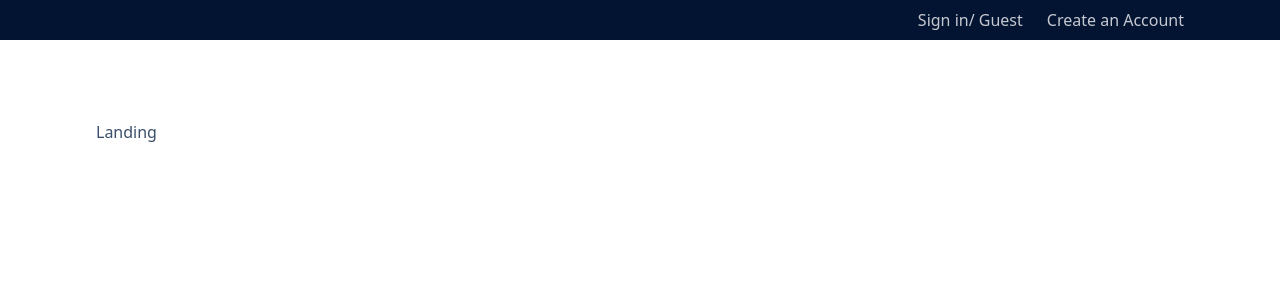
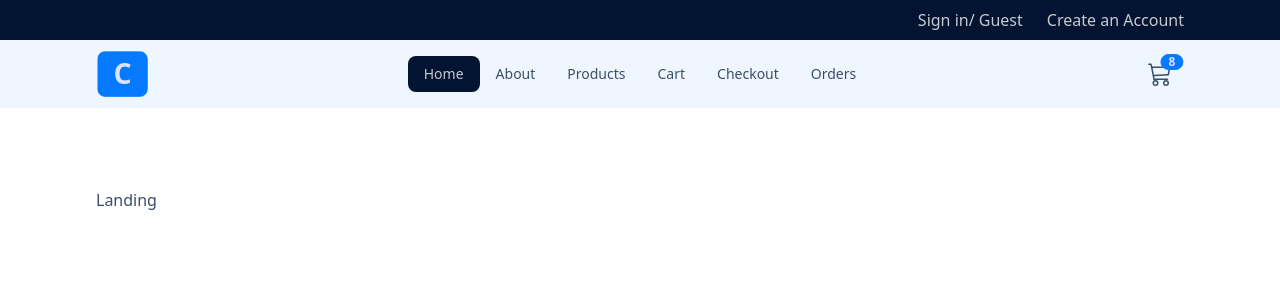
Before and after one commit to Mohamed-Ramadan1/Comfy-Store, a React (Vite) app: page / in a window 1280 px wide. Shown: the top 300 px of the page. Built offline with nearby package versions, Linux system fonts and the light colour scheme.

Commit message:
creating the navbar and the Navlinks componetns .

```diff
--- a/package.json
+++ b/package.json
@@ -18,7 +18,7 @@
     "eslint-config-react-app": "^7.0.1",
     "react": "^18.2.0",
     "react-dom": "^18.2.0",
-    "react-icons": "^4.10.1",
+    "react-icons": "^4.11.0",
     "react-redux": "^8.1.2",
     "react-router-dom": "^6.14.2",
     "react-toastify": "^9.1.3",
--- /dev/null
+++ b/src/components/NavLinks.jsx
@@ -0,0 +1,27 @@
+import { NavLink } from "react-router-dom";
+
+const links = [
+  { id: 1, url: "/", text: "home" },
+  { id: 2, url: "about", text: "about" },
+  { id: 3, url: "products", text: "products" },
+  { id: 4, url: "cart", text: "cart" },
+  { id: 5, url: "checkout", text: "checkout" },
+  { id: 6, url: "orders", text: "orders" },
+];
+const NavLinks = () => {
+  return (
+    <>
+      {links.map((link) => {
+        const { id, url, text } = link;
+        return (
+          <li key={id}>
+            <NavLink className="capitalize" to={url}>
+              {text}
+            </NavLink>
+          </li>
+        );
+      })}
+    </>
+  );
+};
+export default NavLinks;
--- /dev/null
+++ b/src/components/Navbar.jsx
@@ -0,0 +1,52 @@
+import { NavLink } from "react-router-dom";
+import { BsCart3, BsMoonFill, BsSunFill } from "react-icons/bs";
+import { FaBarsStaggered } from "react-icons/fa6";
+import NavLinks from "./NavLinks";
+
+const Navbar = () => {
+  return (
+    <nav className="bg-base-200">
+      <div className="navbar align-element ">
+        <div className="navbar-start">
+          {/* Title */}
+          <NavLink
+            to="/"
+            className="hidden lg:flex btn btn-primary text-3xl items-center "
+          >
+            C
+          </NavLink>
+          {/* DROPDOWN */}
+          <div className="dropdown">
+            <label tabIndex={0} className="btn btn-ghost lg:hidden">
+              <FaBarsStaggered className="h-6 w-6" />
+            </label>
+            <ul
+              tabIndex={0}
+              className="menu menu-sm dropdown-content mt-3 z-[1] p-2 shadow bg-base-200 rounded-box w-52"
+            >
+              nav links
+            </ul>
+          </div>
+        </div>
+        <div className="navbar-center hidden lg:flex">
+          <ul className="menu menu-horizontal ">
+            <NavLinks />
+          </ul>
+        </div>
+        <div className="navbar-end">
+          {/* THEME ICONS */}
+          {/* CART LINK*/}
+          <NavLink to="cart" className="btn btn-ghost btn-circle btn-md ml-4">
+            <div className="indicator">
+              <BsCart3 className="h-6 w-6" />
+              <span className="badge badge-sm badge-primary indicator-item">
+                8
+              </span>
+            </div>
+          </NavLink>
+        </div>
+      </div>
+    </nav>
+  );
+};
+export default Navbar;
--- a/src/components/index.js
+++ b/src/components/index.js
@@ -1,3 +1,5 @@
 export { default as Header } from "./Header";
 export { default as FormInput } from "./FormInput";
 export { default as SubmitBtn } from "./SubmitBtn";
+export { default as Navbar } from "./Navbar";
+export { default as NavLinks } from "./NavLinks";
--- a/src/pages/HomeLayout.jsx
+++ b/src/pages/HomeLayout.jsx
@@ -1,9 +1,10 @@
 import { Outlet } from "react-router-dom";
-import { Header } from "../components";
+import { Header, Navbar } from "../components";
 const HomeLayout = () => {
   return (
     <>
       <Header />
+      <Navbar />
       <section className="align-element py-20">
         <Outlet />
       </section>
```
Also changed, not shown: 2 other files (tests, documents, lock files or other folders).
